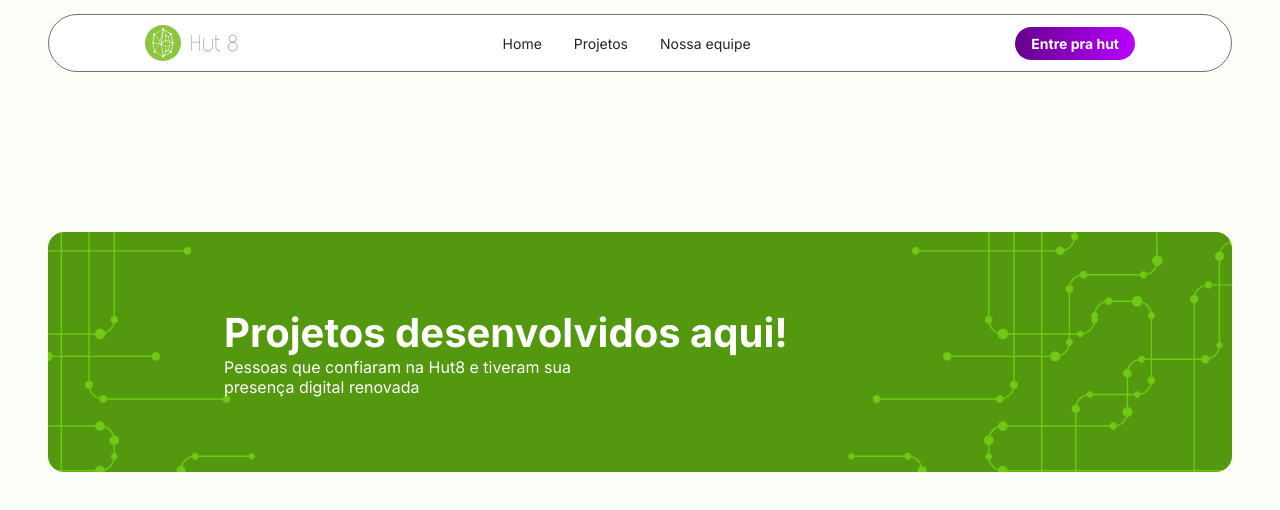
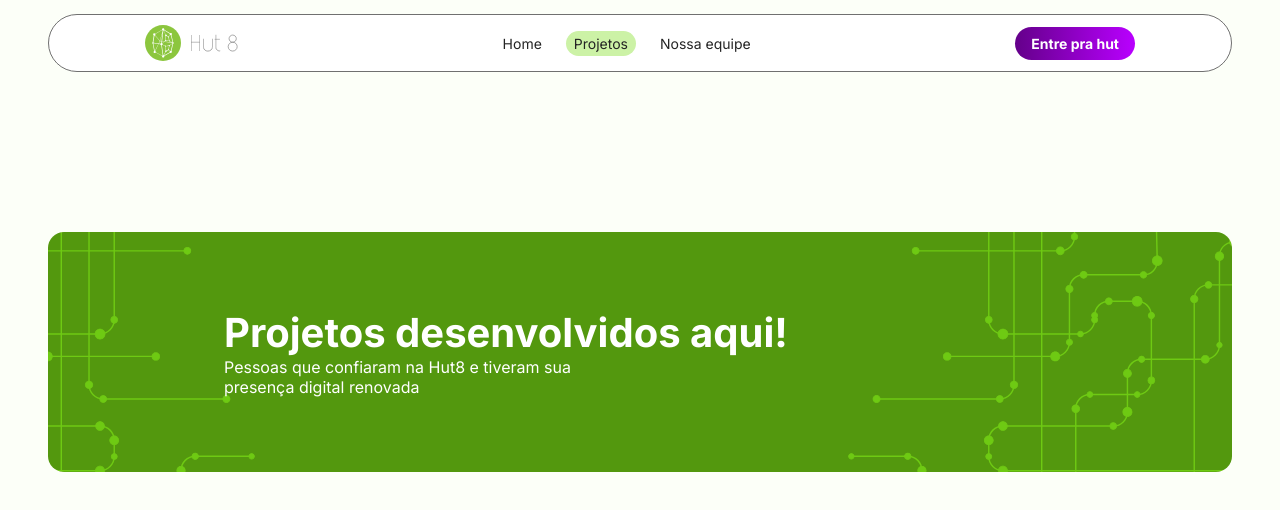
Before and after one commit to Brendler17/hut8, a React (Vite) app in the folder frontend/: page /projects in a window 1280 px wide. Shown: the top 510 px of the page. Built offline with nearby package versions, Linux system fonts and the light colour scheme.

Commit message:
updated Menu-Items component

```diff
--- a/frontend/src/components/Menu-Items/index.module.css
+++ b/frontend/src/components/Menu-Items/index.module.css
@@ -43,3 +43,7 @@
   );
   cursor: pointer;
 }
+
+.active {
+  background-color: #ccf2a6;
+}
--- a/frontend/src/components/Menu-Items/index.tsx
+++ b/frontend/src/components/Menu-Items/index.tsx
@@ -1,21 +1,36 @@
-import { Link } from 'react-router-dom';
+import { NavLink } from 'react-router-dom';
 import logoHut from '../../assets/logo-hut.svg';
 import styles from './index.module.css';
 
 export function MenuItems() {
   return (
-    <div className={styles.menuItemsContainer}>
+    <header className={styles.menuItemsContainer}>
       <div className={styles.menuItemsLogo}>
         <img src={logoHut} alt="logotipo-hut" />
       </div>
-      <div className={styles.menuItemsLinks}>
-        <Link to="/">Home</Link>
-        <Link to="/projects">Projetos</Link>
-        <Link to="/team">Nossa equipe</Link>
-      </div>
+      <nav className={styles.menuItemsLinks}>
+        <NavLink
+          to="/"
+          className={({ isActive }) => (isActive ? styles.active : '')}
+        >
+          Home
+        </NavLink>
+        <NavLink
+          to="/projects"
+          className={({ isActive }) => (isActive ? styles.active : '')}
+        >
+          Projetos
+        </NavLink>
+        <NavLink
+          to="/team"
+          className={({ isActive }) => (isActive ? styles.active : '')}
+        >
+          Nossa equipe
+        </NavLink>
+      </nav>
       <div className={styles.menuItemsButton}>
         <button type="button">Entre pra hut</button>
       </div>
-    </div>
+    </header>
   );
 }
```
